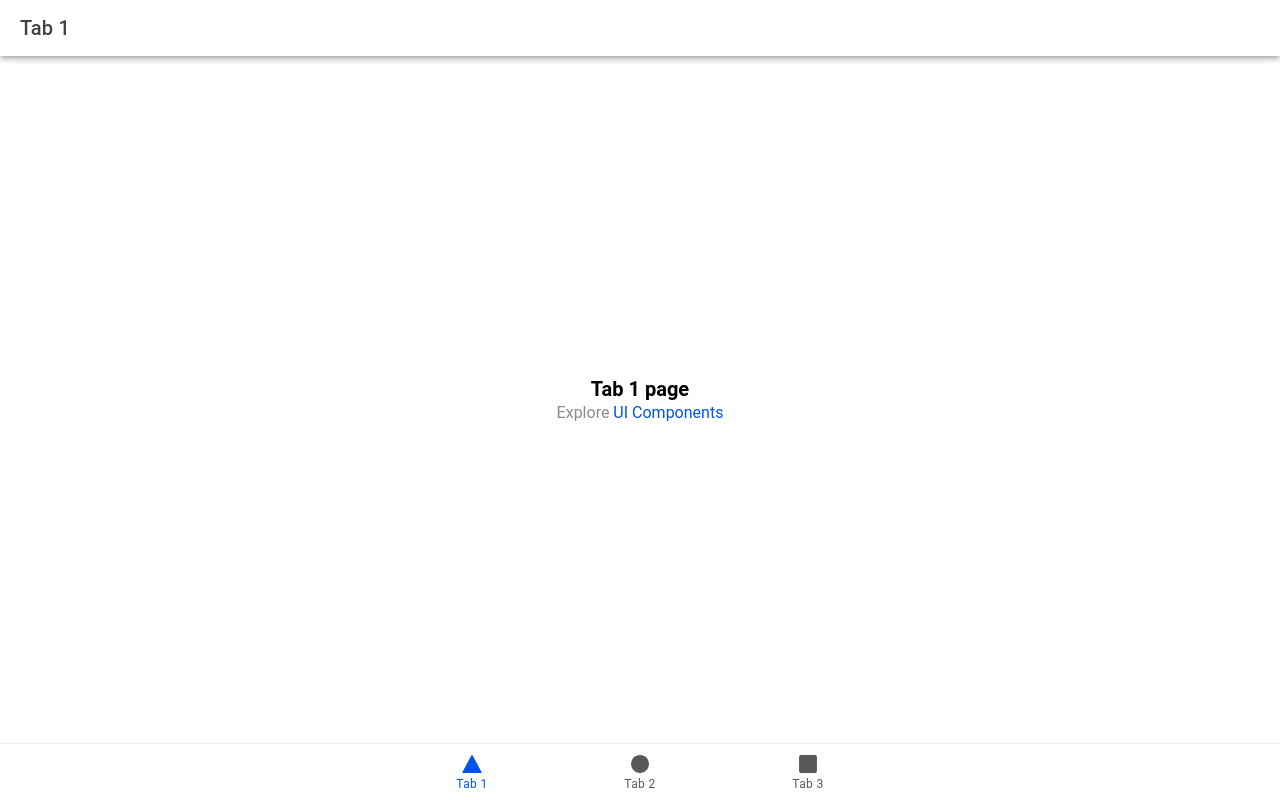
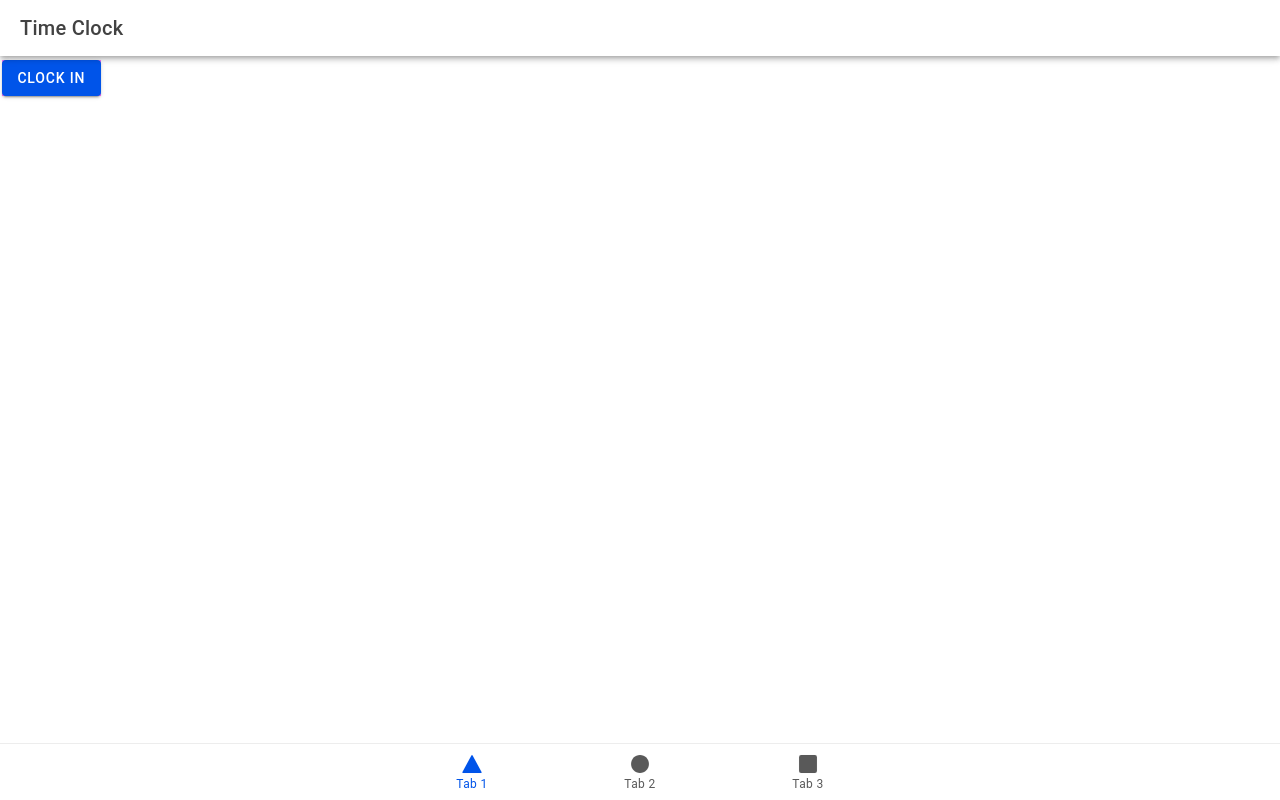
Before and after one commit to JakeGConnor/Time-Keep, a React (Vite) app: page /tab1 in a window 1280 px wide. Built offline with nearby package versions, Linux system fonts and the light colour scheme.

Commit message:
Creation

```diff
--- a/src/pages/Tab1.css
+++ b/src/pages/Tab1.css
@@ -0,0 +1,3 @@
+.clockIn {
+    background-color: #FF7bff;
+}
--- a/src/pages/Tab1.tsx
+++ b/src/pages/Tab1.tsx
@@ -1,22 +1,26 @@
-import { IonContent, IonHeader, IonPage, IonTitle, IonToolbar } from '@ionic/react';
-import ExploreContainer from '../components/ExploreContainer';
+import { IonButton, IonContent, IonHeader, IonPage, IonTitle, IonToolbar } from '@ionic/react';
+import React from 'react';
 import './Tab1.css';
+
+const clockIn = () => {
+  console.log('Button clicked!');
+};
 
 const Tab1: React.FC = () => {
   return (
     <IonPage>
       <IonHeader>
         <IonToolbar>
-          <IonTitle>Tab 1</IonTitle>
+          <IonTitle>Time Clock</IonTitle>
         </IonToolbar>
       </IonHeader>
       <IonContent fullscreen>
         <IonHeader collapse="condense">
           <IonToolbar>
-            <IonTitle size="large">Tab 1</IonTitle>
+            <IonTitle size="large">Time Clock</IonTitle>
           </IonToolbar>
         </IonHeader>
-        <ExploreContainer name="Tab 1 page" />
+        <IonButton className="clockIn" onClick={clockIn}>Clock In</IonButton>
       </IonContent>
     </IonPage>
   );
```
